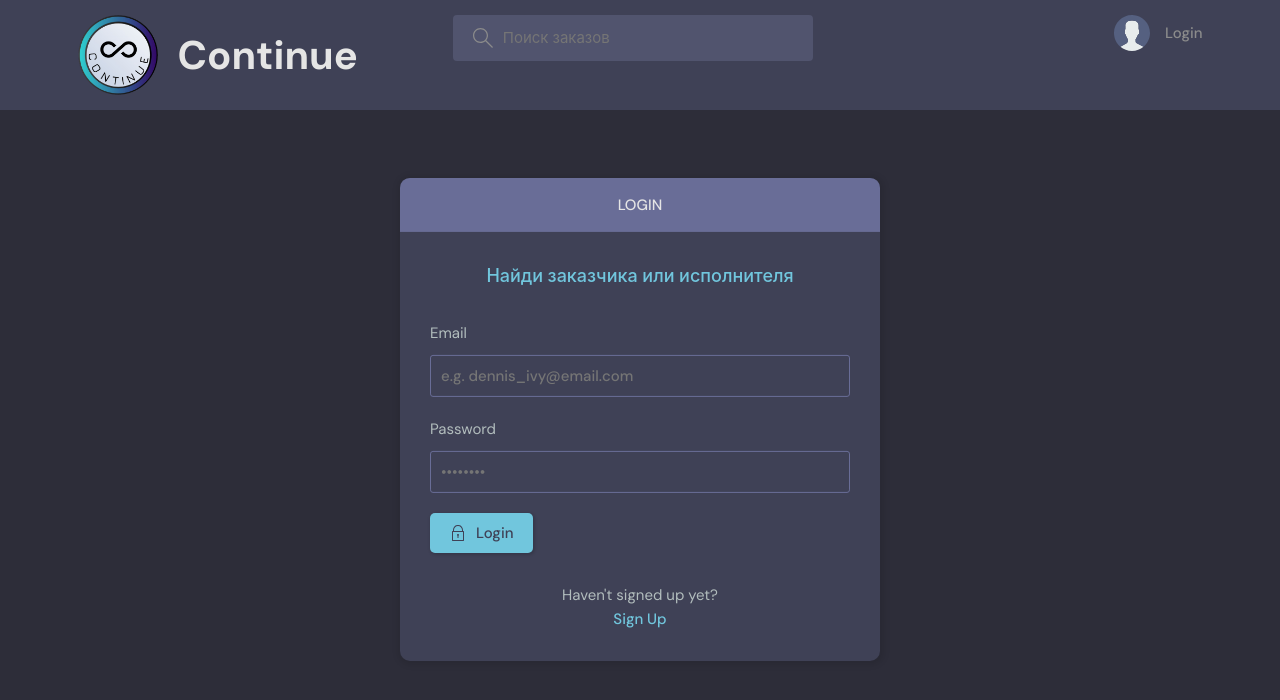
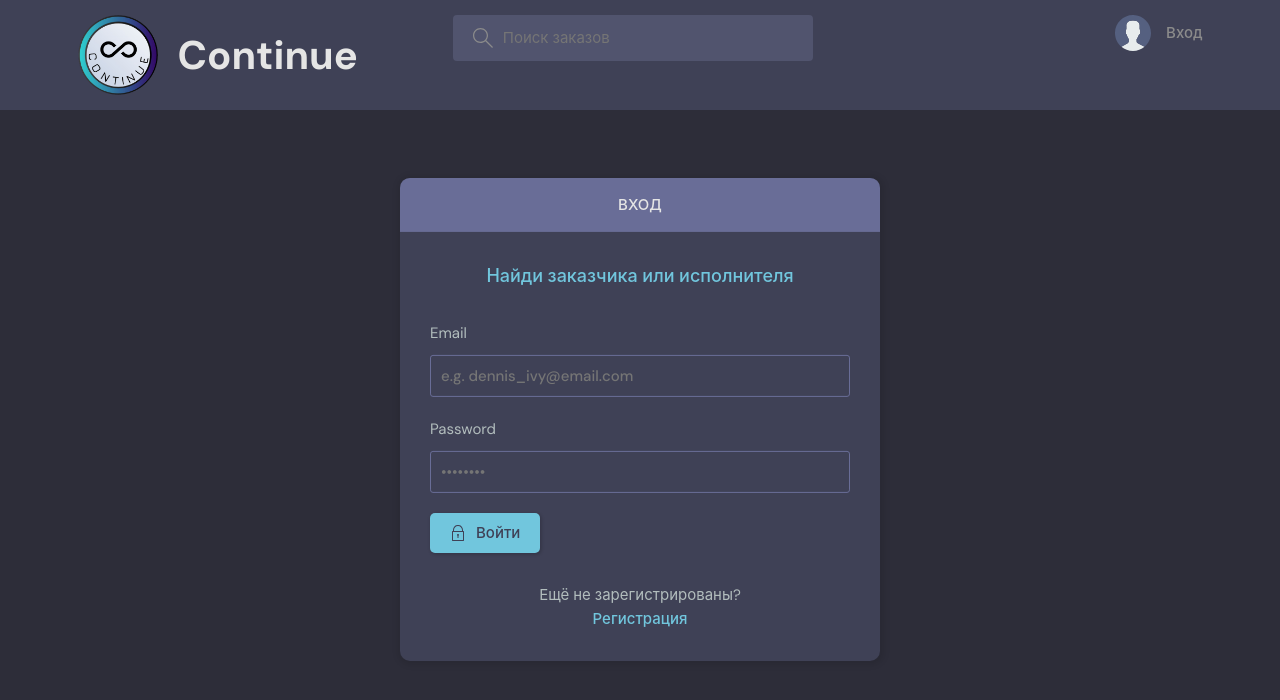
Before and after one commit to ArtiomNosov/Opportunity-Cup-2023-IT, a Django app: page /login/?next=/update-job/24/ in a window 1280 px wide. Shown: the top 700 px of the page. Run offline with Django 3.2, Linux system fonts and the light colour scheme.

Commit message:
Исправил названия в формах

```diff
--- a/base/templates/base/job_form.html
+++ b/base/templates/base/job_form.html
@@ -50,8 +50,8 @@
           </div>
 
           <div class="form__action">
-            <a class="btn btn--dark" href="{{request.META.HTTP_REFERER}}">Cancel</a>
-            <button class="btn btn--main" type="submit">Submit</button>
+            <a class="btn btn--dark" href="{{request.META.HTTP_REFERER}}">Отмена</a>
+            <button class="btn btn--main" type="submit">Отправить</button>
           </div>
         </form>
       </div>
--- a/base/templates/base/login_register.html
+++ b/base/templates/base/login_register.html
@@ -10,7 +10,7 @@
     <div class="layout__box">
       <div class="layout__boxHeader">
         <div class="layout__boxTitle">
-          <h3>Login</h3>
+          <h3>Вход</h3>
         </div>
       </div>
       <div class="layout__body">
@@ -39,13 +39,13 @@
               </path>
             </svg>
 
-            Login
+            Войти
           </button>
         </form>
 
         <div class="auth__action">
-          <p>Haven't signed up yet?</p>
-          <a href="{% url 'register' %}" class="btn btn--link">Sign Up</a>
+          <p>Ещё не зарегистрированы?</p>
+          <a href="{% url 'register' %}" class="btn btn--link">Регистрация</a>
         </div>
       </div>
     </div>
@@ -55,7 +55,7 @@
     <div class="layout__box">
       <div class="layout__boxHeader">
         <div class="layout__boxTitle">
-          <h3>Register</h3>
+          <h3>Регистрация</h3>
         </div>
       </div>
       <div class="layout__body">
@@ -83,13 +83,13 @@
               </path>
             </svg>
 
-            Register
+            Зарегистрироваться
           </button>
         </form>
 
         <div class="auth__action">
-          <p>Already signed up yet?</p>
-          <a href="{% url 'login' %}" class="btn btn--link">Sign Up</a>
+          <p>Уже зарегистрированы?</p>
+          <a href="{% url 'login' %}" class="btn btn--link">Вход</a>
         </div>
       </div>
     </div>
--- a/base/templates/base/update-user.html
+++ b/base/templates/base/update-user.html
@@ -14,7 +14,7 @@
               </path>
             </svg>
           </a>
-          <h3>Edit your profile</h3>
+          <h3>Редактирование профиля</h3>
         </div>
       </div>
       <div class="layout__body">
--- a/templates/navbar.html
+++ b/templates/navbar.html
@@ -42,22 +42,22 @@
             <!-- Not Logged In -->
             <a href="{% url 'login' %}">
                 <img src="{% static 'images/avatar.svg' %}" />
-                <p>Login</p>
+                <p>Вход</p>
             </a>
             {% endif %}
 
             <div class="dropdown-menu">
                 <a href="{% url 'update-user' %}" class="dropdown-link"><svg version="1.1"
                         xmlns="http://www.w3.org/2000/svg" width="32" height="32" viewBox="0 0 32 32">
-                        <title>tools</title>
+                        <title>инструменты</title>
                         <path
                             d="M27.465 32c-1.211 0-2.35-0.471-3.207-1.328l-9.392-9.391c-2.369 0.898-4.898 0.951-7.355 0.15-3.274-1.074-5.869-3.67-6.943-6.942-0.879-2.682-0.734-5.45 0.419-8.004 0.135-0.299 0.408-0.512 0.731-0.572 0.32-0.051 0.654 0.045 0.887 0.277l5.394 5.395 3.586-3.586-5.394-5.395c-0.232-0.232-0.336-0.564-0.276-0.887s0.272-0.596 0.572-0.732c2.552-1.152 5.318-1.295 8.001-0.418 3.274 1.074 5.869 3.67 6.943 6.942 0.806 2.457 0.752 4.987-0.15 7.358l9.392 9.391c0.844 0.842 1.328 2.012 1.328 3.207-0 2.5-2.034 4.535-4.535 4.535zM15.101 19.102c0.26 0 0.516 0.102 0.707 0.293l9.864 9.863c0.479 0.479 1.116 0.742 1.793 0.742 1.398 0 2.535-1.137 2.535-2.535 0-0.668-0.27-1.322-0.742-1.793l-9.864-9.863c-0.294-0.295-0.376-0.74-0.204-1.119 0.943-2.090 1.061-4.357 0.341-6.555-0.863-2.631-3.034-4.801-5.665-5.666-1.713-0.561-3.468-0.609-5.145-0.164l4.986 4.988c0.391 0.391 0.391 1.023 0 1.414l-5 5c-0.188 0.188-0.441 0.293-0.707 0.293s-0.52-0.105-0.707-0.293l-4.987-4.988c-0.45 1.682-0.397 3.436 0.164 5.146 0.863 2.631 3.034 4.801 5.665 5.666 2.2 0.721 4.466 0.604 6.555-0.342 0.132-0.059 0.271-0.088 0.411-0.088z">
                         </path>
                     </svg>
-                    Settings</a>
+                    Настройки</a>
                 <a href="{% url 'logout' %}" class="dropdown-link"><svg version="1.1" xmlns="http://www.w3.org/2000/svg"
                         width="32" height="32" viewBox="0 0 32 32">
-                        <title>sign-out</title>
+                        <title>разлогиниться</title>
                         <path
                             d="M3 0h22c0.553 0 1 0 1 0.553l-0 3.447h-2v-2h-20v28h20v-2h2l0 3.447c0 0.553-0.447 0.553-1 0.553h-22c-0.553 0-1-0.447-1-1v-30c0-0.553 0.447-1 1-1z">
                         </path>
@@ -65,7 +65,7 @@
                             d="M21.879 21.293l1.414 1.414 6.707-6.707-6.707-6.707-1.414 1.414 4.293 4.293h-14.172v2h14.172l-4.293 4.293z">
                         </path>
                     </svg>
-                    Logout</a>
+                    Выйти</a>
             </div>
         </nav>
     </div>
```
Also changed, not shown: base/forms.py (+6 -1 lines), db.sqlite3.
